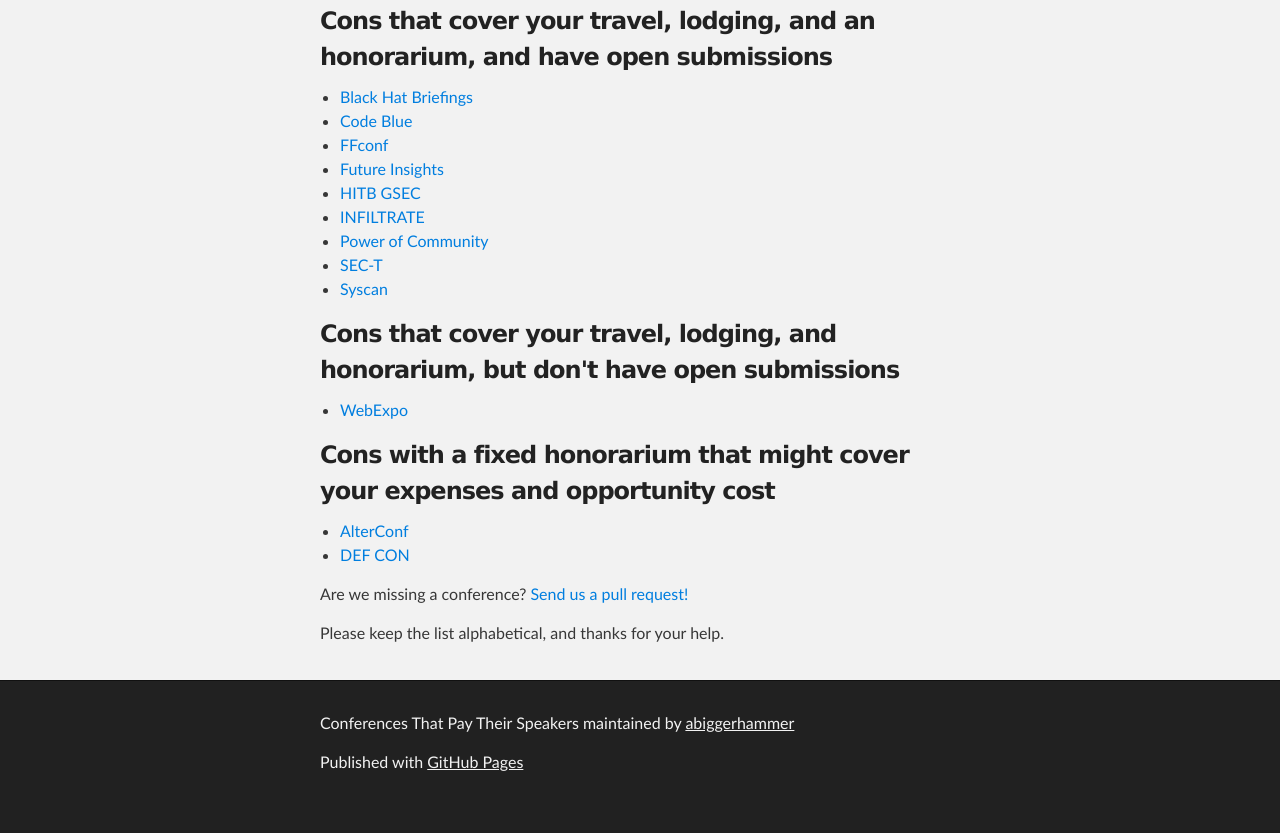
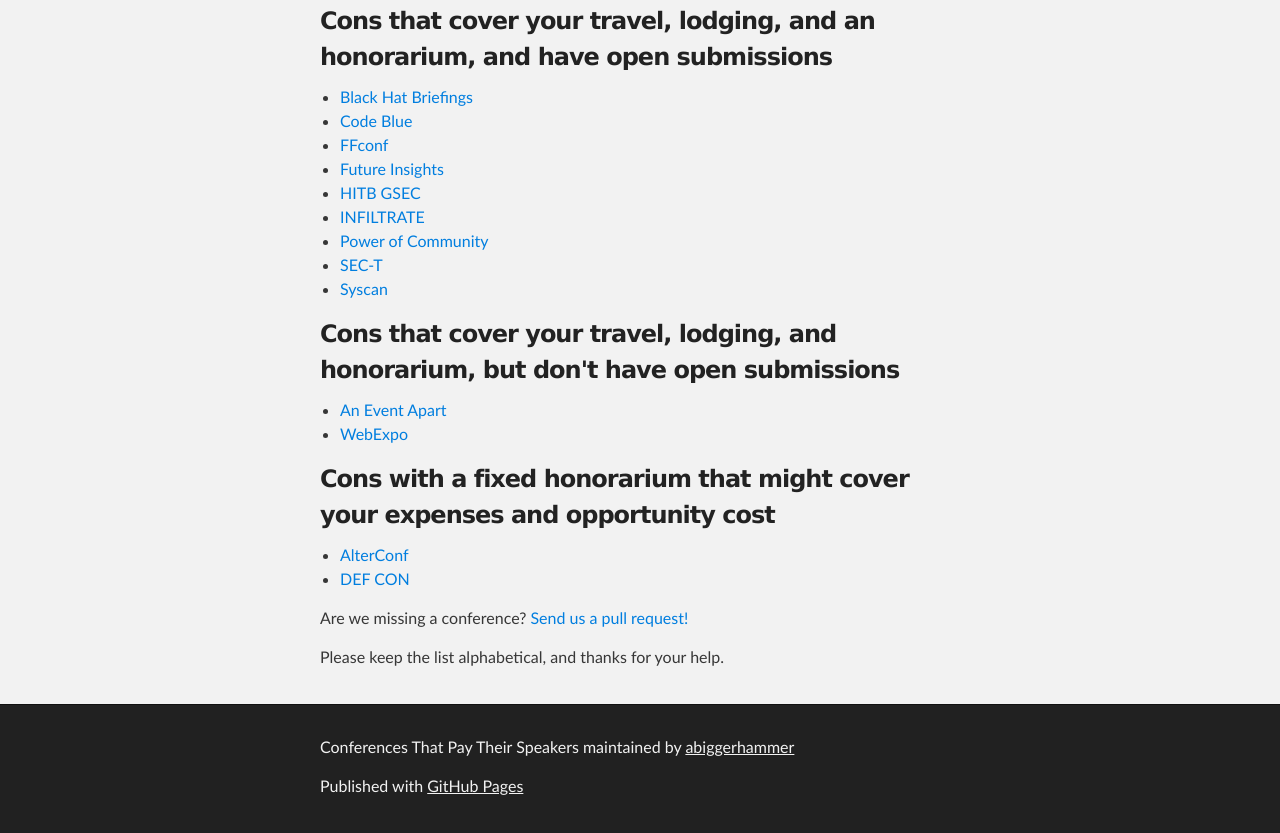
Before and after one commit to abiggerhammer/conferencesthatpaytheirspeakers.org, a plain HTML site: page index.html in a window 1280 px wide. Shown: the part 525-1358 px from the top of the page. Before the commit the page ends 1334 px from the top, so only its background shows below. Drawn offline with Linux system fonts and the light colour scheme.

Commit message:
Add An Event Apart, per @meyerweb #8

```diff
--- a/index.html
+++ b/index.html
@@ -47,6 +47,7 @@
 
 	<h3>Cons that cover your travel, lodging, and honorarium, but don't have open submissions</h3>
 	<ul>
+	  <li><a href="https://aneventapart.com/">An Event Apart</a></li>
 	  <li><a href="http://webexpo.net/">WebExpo</a></li>
 	</ul>
 
```
